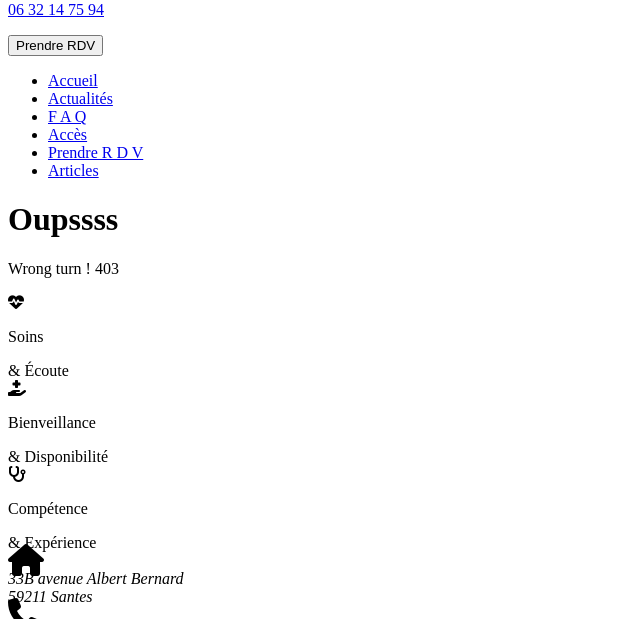
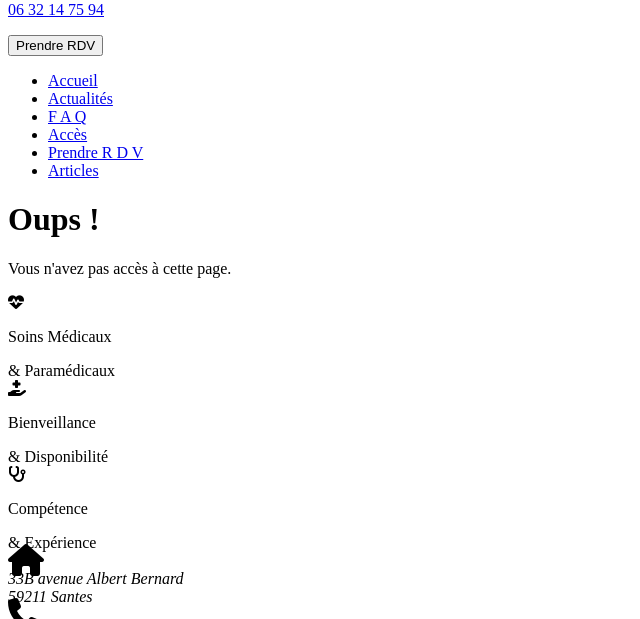
Before and after one commit to SegoleneH/pasteur, a Symfony app: template templates/bundles/TwigBundle/Exception/error403.html.twig in a window 1280 px wide. Shown: the part 225-844 px from the top of the page, without its empty margins (0-640 px from the left). Run offline with Twig, Linux system fonts and the light colour scheme; the template is opened without the code that fills it, so the values that code supplies are empty; some libraries are stand-ins or nearby versions; some web fonts are replaced.

Commit message:
ajustements error pages marges + texte en français ajustements front page centrage éléments du footer

```diff
--- a/assets/styles/base.scss
+++ b/assets/styles/base.scss
@@ -308,8 +308,7 @@ div {
 }
 
 .topContainer {
-    height: 2
-    00px;
+    height: 200px;
     justify-content: space-between;
     padding-top: 20px;
     flex-direction: column;
--- a/assets/styles/front/error.scss
+++ b/assets/styles/front/error.scss
@@ -8,11 +8,12 @@
     img {
         width: 100%;
         height: 100%;
-        max-width: 1000px;
+        // max-width: 1000px;
         aspect-ratio: 16 / 9;
     }
 
     p {
         font-size: 1.5rem;
+        margin-bottom: 20px;
     }
 }
--- a/templates/base_front.html.twig
+++ b/templates/base_front.html.twig
@@ -59,33 +59,33 @@
         {% block header %}
             <nav class="navbarFront">
                 <ul class="nav-menu">
-                    <li class="nav-item" role="button" >
-                        <a aria-label="Accueil" href="{{ path('app_front') }}" class="nav-link hvr-underline-from-center">
+                    <li class="nav-item"  >
+                        <a aria-label="Accueil" role="button" href="{{ path('app_front') }}" class="nav-link hvr-underline-from-center">
                             Accueil
                         </a>
                     </li>
-                    <li class="nav-item" role="button" >
-                        <a aria-label="Actualités en bref" href="{{ path('app_front') }}#sectionNews" class="nav-link hvr-underline-from-center">
+                    <li class="nav-item" >
+                        <a aria-label="Actualités en bref" role="button" href="{{ path('app_front') }}#sectionNews" class="nav-link hvr-underline-from-center">
                             Actualités
                         </a>
                     </li>
                     <li class="nav-item" role="button" >
-                        <a aria-label="Foire aux questions" href="{{ path('app_front') }}#sectionFaq" class="nav-link hvr-underline-from-center">
+                        <a aria-label="Foire aux questions" role="button" href="{{ path('app_front') }}#sectionFaq" class="nav-link hvr-underline-from-center">
                             F A Q
                         </a>
                     </li>
                     <li class="nav-item" role="button" >
-                        <a aria-label="Infos pratiques et accès" href="{{ path('app_front') }}#sectionAcces" class="nav-link hvr-underline-from-center">
+                        <a aria-label="Infos pratiques et accès" role="button" href="{{ path('app_front') }}#sectionAcces" class="nav-link hvr-underline-from-center">
                             Accès
                         </a>
                     </li>
                     <li class="nav-item" role="button" >
-                        <a aria-label="Prendre rendez-vous"  href="{{ path('app_front') }}#sectionPraticien" class="nav-link hvr-underline-from-center">
+                        <a aria-label="Prendre rendez-vous" role="button" href="{{ path('app_front') }}#sectionPraticien" class="nav-link hvr-underline-from-center">
                             Prendre R D V
                         </a>
                     </li>
                     <li class="nav-item" role="button" >
-                        <a aria-label="Voir tous les articles" href="{{ path('app_front_articles') }}" class="nav-link hvr-underline-from-center">
+                        <a aria-label="Voir tous les articles" role="button" href="{{ path('app_front_articles') }}" class="nav-link hvr-underline-from-center">
                             Articles
                         </a>
                     </li>
@@ -109,8 +109,8 @@
                 <section id="bandeIcones">
                     <div class="iconeBande">
                         <i loading="lazy" class="fa-solid fa-heart-pulse"></i>
-                        <p>Soins</p>
-                        <span>& Écoute</span>
+                        <p>Soins Médicaux</p>
+                        <span>& Paramédicaux</span>
                     </div>
 
                     <div class="iconeBande">
--- a/templates/bundles/TwigBundle/Exception/error.html.twig
+++ b/templates/bundles/TwigBundle/Exception/error.html.twig
@@ -5,7 +5,7 @@
 {% block body %}
 
 
-<h1>Oupssss</h1>
-<p>Wrong turn ! error</p>
+<h1>Oups !</h1>
+<p>Cette page est inaccessible...</p>
 
 {% endblock %}
--- a/templates/bundles/TwigBundle/Exception/error403.html.twig
+++ b/templates/bundles/TwigBundle/Exception/error403.html.twig
@@ -5,7 +5,7 @@
 {% block body %}
 
 
-<h1>Oupssss</h1>
-<p>Wrong turn ! 403 </p>
+<h1>Oups !</h1>
+<p>Vous n'avez pas accès à cette page.</p>
 
 {% endblock %}
--- a/templates/bundles/TwigBundle/Exception/error404.html.twig
+++ b/templates/bundles/TwigBundle/Exception/error404.html.twig
@@ -6,8 +6,10 @@
 
 <div id="error">
 
-    <img src="{{ asset('build/erreur-404.webp') }}" alt="test" />
-    <h1> Oops ! </h1>
+    <div class="imgContainer">
+        <img src="{{ asset('build/erreur-404.webp') }}" alt="test" />
+    </div>
+    <h1> Oups ! </h1>
     <p>Cette page n'existe pas... </p>
     <button onclick= window.location.href="{{ path('app_front') }}">Retour à l'accueil</button>
 
--- a/templates/faq/index.html.twig
+++ b/templates/faq/index.html.twig
@@ -15,7 +15,7 @@
         <thead>
             <tr>
                 <th>Question</th>
-                <th>Réponse</th>
+                <th>RU+00E9ponse</th>
                 <th colspan="2" ></th>
             </tr>
         </thead>
```
Also changed, not shown: assets/styles/front/home.scss (+22 -19 lines), templates/front/index.html.twig (+9 -9 lines).
